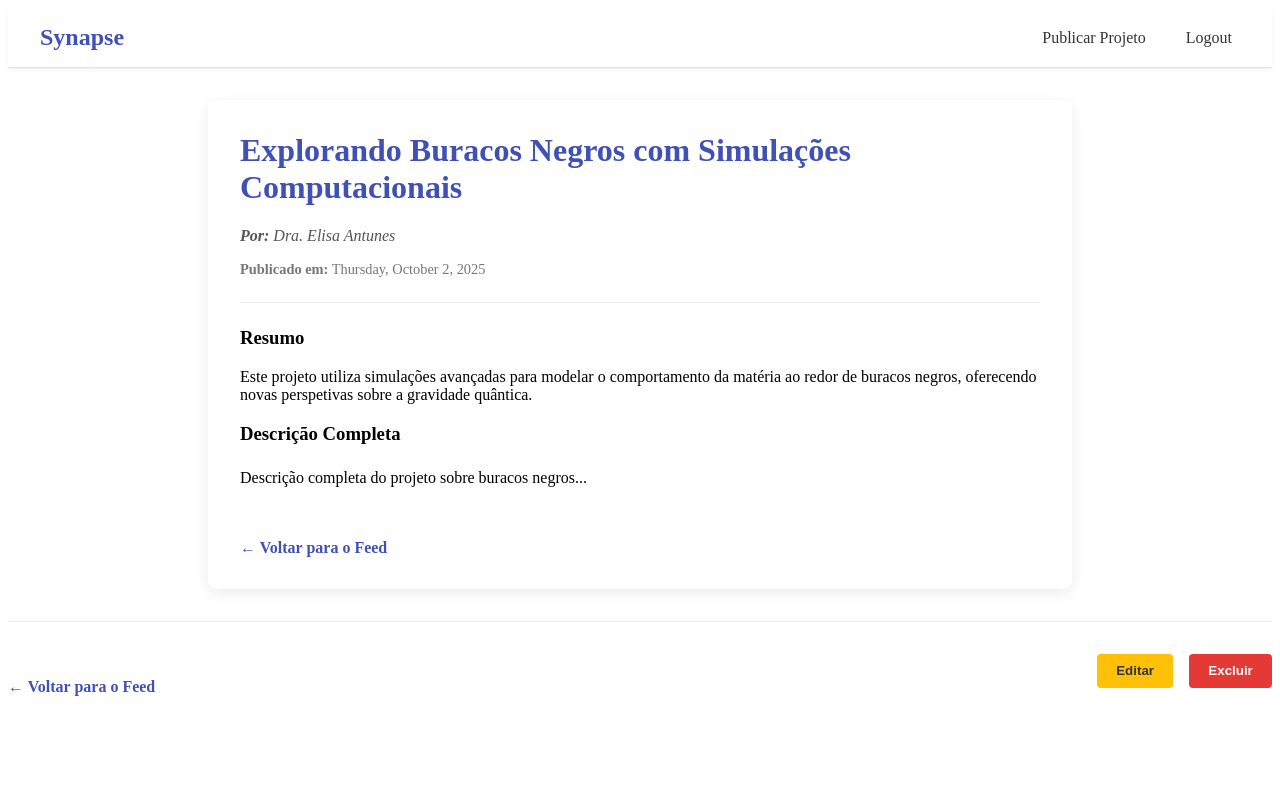
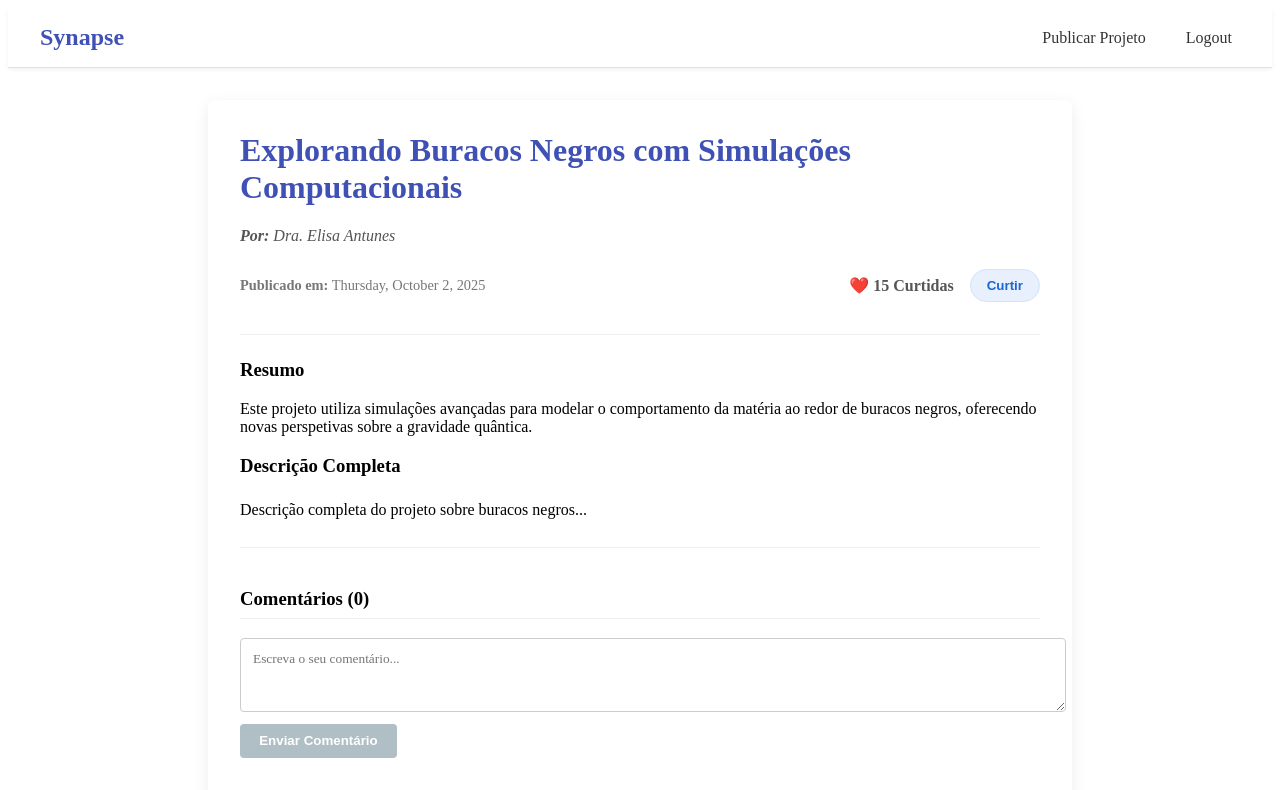
Before and after one commit to AmandaM2/synapse1, an Angular app: page /projeto/1 in a window 1280 px wide. Shown: the top 790 px of the page. Built offline with nearby package versions, Linux system fonts and the light colour scheme; sample sign-in values are in the browser's storage.

Commit message:
terminei o like e comentario

```diff
--- /dev/null
+++ b/src/app/models/comment.model.ts
@@ -0,0 +1,6 @@
+export interface Comment {
+    id: string;
+    authorName: string;
+    text: string;
+    timestamp: Date;
+  }
--- a/src/app/models/project.model.ts
+++ b/src/app/models/project.model.ts
@@ -1,3 +1,5 @@
+
+import { Comment } from "./comment.model";
 export interface Project {
     id: string; // Adicionaremos um ID único mais tarde
     title: string;
@@ -5,4 +7,6 @@ export interface Project {
     summary: string;
     description: string;
     publicationDate: Date; // Para sabermos quando foi publicado
+    likes: number;
+    comments: Comment[];
   }
--- a/src/app/pages/home/home.component.html
+++ b/src/app/pages/home/home.component.html
@@ -10,6 +10,15 @@
         Publicado em: {{ project.publicationDate | date: 'dd/MM/yyyy' }}
       </span>
       <a [routerLink]="['/projeto', project.id]" class="read-more-link">Ler Mais</a>
+      <div class="card-footer">
+        <span class="publication-date">
+          Publicado em: {{ project.publicationDate | date: 'dd/MM/yyyy' }}
+        </span>
+
+        <span class="likes-count-feed">❤️ {{ project.likes }}</span>
+
+        <a [routerLink]="['/projeto', project.id]" class="read-more-link">Ler Mais</a>
+      </div>
     </div>
   </div>
 
--- a/src/app/pages/home/home.component.scss
+++ b/src/app/pages/home/home.component.scss
@@ -81,3 +81,13 @@
       font-weight: bold;
     }
   }
+
+  // ...
+.card-footer {
+  // ... (estilos existentes)
+}
+
+.likes-count-feed {
+  font-weight: bold;
+  color: #555;
+}
--- a/src/app/pages/project-detail/project-detail.component.html
+++ b/src/app/pages/project-detail/project-detail.component.html
@@ -1,18 +1,67 @@
 <div class="detail-container">
+
   <div *ngIf="project; else notFound">
+
     <h1 class="project-title">{{ project.title }}</h1>
+
     <p class="project-authors"><strong>Por:</strong> {{ project.authors }}</p>
-      <p class="publication-date">
+
+    <div class="meta-info">
+      <span class="publication-date">
         <strong>Publicado em:</strong> {{ project.publicationDate | date: 'fullDate' }}
-      </p>
+      </span>
+      <div class="likes-section">
+        <span class="likes-count">❤️ {{ project.likes }} Curtidas</span>
+        <button *ngIf="isLoggedIn" (click)="onLike()" class="like-button">Curtir</button>
+      </div>
+    </div>
+
     <hr>
+
     <div class="project-content">
       <h3>Resumo</h3>
       <p>{{ project.summary }}</p>
       <h3>Descrição Completa</h3>
       <p class="description-text">{{ project.description }}</p>
     </div>
+
+    <hr>
+<div class="comments-section">
+  <h3>Comentários ({{ project.comments.length }})</h3>
+
+  <div *ngIf="isLoggedIn" class="comment-form-container">
+    <form [formGroup]="commentForm" (ngSubmit)="onCommentSubmit()">
+      <textarea formControlName="text" rows="3" placeholder="Escreva o seu comentário..."></textarea>
+      <button type="submit" [disabled]="commentForm.invalid">Enviar Comentário</button>
+    </form>
+  </div>
+  <p *ngIf="!isLoggedIn">
+    <a routerLink="/login">Faça login</a> para deixar um comentário.
+  </p>
+
+  <div class="comments-list">
+    <div *ngIf="project.comments.length === 0" class="no-comments">
+      Ainda não há comentários. Seja o primeiro!
+    </div>
+    <div *ngFor="let comment of project.comments" class="comment-card">
+      <p class="comment-text">{{ comment.text }}</p>
+      <div class="comment-footer">
+        <span class="comment-author"><strong>Por:</strong> {{ comment.authorName }}</span>
+        <span class="comment-date">{{ comment.timestamp | date: 'short' }}</span>
+      </div>
+    </div>
+  </div>
+</div>
+
+    <div class="actions-footer">
       <a routerLink="/" class="back-link">← Voltar para o Feed</a>
+
+      <div *ngIf="isLoggedIn" class="admin-actions">
+        <button class="action-button edit-button" [routerLink]="['/projeto', project.id, 'editar']">Editar</button>
+        <button class="action-button delete-button" (click)="onDelete()">Excluir</button>
+      </div>
+    </div>
+
   </div>
 
   <ng-template #notFound>
@@ -22,13 +71,5 @@
       <a routerLink="/" class="back-link">← Voltar para o Feed</a>
     </div>
   </ng-template>
+
 </div>
-
-  <div class="actions-footer">
-    <a routerLink="/" class="back-link">← Voltar para o Feed</a>
-
-    <div *ngIf="isLoggedIn" class="admin-actions">
-      <button class="action-button edit-button" [routerLink]="['/projeto', project?.id, 'editar']">Editar</button>
-      <button class="action-button delete-button" (click)="onDelete()">Excluir</button>
-    </div>
-</div>
--- a/src/app/pages/project-detail/project-detail.component.scss
+++ b/src/app/pages/project-detail/project-detail.component.scss
@@ -50,3 +50,53 @@
     background-color: #e53935; // Vermelho
     color: white;
   }
+
+  // ... (estilos existentes) ...
+
+.meta-info {
+  display: flex;
+  justify-content: space-between;
+  align-items: center;
+  margin: 1rem 0;
+  padding: 0.5rem 0;
+  color: #555;
+}
+
+.likes-section {
+  display: flex;
+  align-items: center;
+  gap: 1rem;
+}
+
+.likes-count {
+  font-weight: bold;
+}
+
+.like-button {
+  background-color: #e8f0fe;
+  color: #1967d2;
+  border: 1px solid #d2e3fc;
+  padding: 0.5rem 1rem;
+  border-radius: 20px;
+  cursor: pointer;
+  font-weight: bold;
+
+  &:hover {
+    background-color: #d2e3fc;
+  }
+}
+
+// ... (estilos existentes)
+.comments-section {
+  margin-top: 2.5rem;
+  h3 { border-bottom: 1px solid #eee; padding-bottom: 0.5rem; }
+}
+.comment-form-container {
+  textarea { width: 100%; padding: 0.75rem; border: 1px solid #ccc; border-radius: 4px; font-family: inherit; margin-bottom: 0.5rem; }
+  button { background-color: #3f51b5; color: white; border: none; padding: 0.6rem 1.2rem; border-radius: 4px; font-weight: bold; cursor: pointer; &:disabled { background-color: #b0bec5; cursor: not-allowed; } }
+}
+.comments-list { margin-top: 2rem; }
+.no-comments { color: #777; font-style: italic; }
+.comment-card { background-color: #f9f9f9; padding: 1rem; border-radius: 4px; margin-bottom: 1rem; }
+.comment-text { margin-top: 0; }
+.comment-footer { display: flex; justify-content: space-between; font-size: 0.8rem; color: #555; margin-top: 1rem; }
--- a/src/app/pages/project-detail/project-detail.component.ts
+++ b/src/app/pages/project-detail/project-detail.component.ts
@@ -1,22 +1,24 @@
 import { Component, OnInit } from '@angular/core';
 import { CommonModule } from '@angular/common';
-import { ActivatedRoute, RouterLink, Router } from '@angular/router'; // Importe ActivatedRoute
+import { ActivatedRoute, Router, RouterLink } from '@angular/router';
 import { ProjectService } from '../../services/project.service';
 import { Project } from '../../models/project.model';
 import { AuthService } from '../../services/auth.service';
+import { ReactiveFormsModule, FormGroup, FormControl, Validators } from '@angular/forms';
 
 @Component({
   selector: 'app-project-detail',
   standalone: true,
-  imports: [CommonModule, RouterLink],
+  imports: [CommonModule, RouterLink, ReactiveFormsModule],
   templateUrl: './project-detail.component.html',
   styleUrls: ['./project-detail.component.scss']
 })
 export class ProjectDetailComponent implements OnInit {
   project: Project | undefined;
+  commentForm!: FormGroup;
 
   constructor(
-    private route: ActivatedRoute, // Para ler os parâmetros da URL
+    private route: ActivatedRoute,
     private projectService: ProjectService,
     private authService: AuthService,
     private router: Router
@@ -27,29 +29,57 @@ export class ProjectDetailComponent implements OnInit {
   }
 
   ngOnInit(): void {
-    // Apanhamos o 'id' da URL
+    // Inicializa o formulário de comentário primeiro
+    this.commentForm = new FormGroup({
+      text: new FormControl(null, Validators.required)
+    });
+
+    // Vai buscar os dados do projeto
     const projectId = this.route.snapshot.paramMap.get('id');
     if (projectId) {
       this.project = this.projectService.getProjectById(projectId);
+
+      // ----> A CORREÇÃO PRINCIPAL ESTÁ AQUI <----
+      // Linha de segurança: Se o projeto foi encontrado mas não tem a propriedade 'comments',
+      // inicializamo-la como um array vazio para evitar erros no template.
+      if (this.project && !this.project.comments) {
+        this.project.comments = [];
+      }
     }
   }
 
   onDelete(): void {
-    // Primeiro, verificamos se temos um projeto para excluir
-    if (!this.project) {
-      return;
-    }
-
-    // Pedimos confirmação ao utilizador - uma prática CRUCIAL de UX!
-    const confirmation = confirm('Tem a certeza de que deseja excluir este projeto? Esta ação não pode ser desfeita.');
-
+    if (!this.project) return;
+    const confirmation = confirm('Tem a certeza de que deseja excluir este projeto?');
     if (confirmation) {
-      // Se o utilizador confirmar, chamamos o serviço
       this.projectService.deleteProject(this.project.id);
       alert('Projeto excluído com sucesso!');
-      // E navegamos de volta para a página inicial
       this.router.navigate(['/']);
     }
   }
 
+  onLike(): void {
+    if (this.project) {
+      this.projectService.likeProject(this.project.id);
+      this.project.likes++;
+    }
+  }
+
+  onCommentSubmit(): void {
+    if (this.commentForm.invalid || !this.project) {
+      return;
+    }
+    const commentText = this.commentForm.value.text;
+    this.projectService.addComment(this.project.id, commentText);
+
+    // Como já garantimos que this.project.comments existe, esta linha é segura.
+    this.project.comments.push({
+      id: new Date().getTime().toString(),
+      authorName: 'Utilizador Anónimo', // Numa app real, viria do AuthService
+      text: commentText,
+      timestamp: new Date()
+    });
+
+    this.commentForm.reset();
+  }
 }
--- a/src/app/services/project.service.ts
+++ b/src/app/services/project.service.ts
@@ -1,12 +1,11 @@
 import { Injectable } from '@angular/core';
-import { Project } from '../models/project.model'; // 1. Importe a nossa interface
+import { Project } from '../models/project.model';
+import { Comment } from '../models/comment.model';
 
 @Injectable({
   providedIn: 'root'
 })
 export class ProjectService {
-  // 2. Uma lista privada para guardar os projetos.
-  // Começa com um projeto de exemplo para não termos a página vazia.
   private projects: Project[] = [
     {
       id: '1',
@@ -14,54 +13,73 @@ export class ProjectService {
       authors: 'Dra. Elisa Antunes',
       summary: 'Este projeto utiliza simulações avançadas para modelar o comportamento da matéria ao redor de buracos negros, oferecendo novas perspetivas sobre a gravidade quântica.',
       description: 'Descrição completa do projeto sobre buracos negros...',
-      publicationDate: new Date()
+      publicationDate: new Date(),
+      likes: 15,
+      comments: []
     }
   ];
 
   constructor() { }
 
-  // 3. Método para obter todos os projetos
   getProjects(): Project[] {
-    // Retornamos uma cópia do array para evitar modificações acidentais
     return [...this.projects];
   }
 
-  // 4. Método para adicionar um novo projeto
   addProject(projectData: { title: string, authors: string, summary: string, description: string }): void {
     const newProject: Project = {
-      id: new Date().getTime().toString(), // Um ID único baseado no tempo atual
+      id: new Date().getTime().toString(),
       title: projectData.title,
       authors: projectData.authors,
       summary: projectData.summary,
       description: projectData.description,
-      publicationDate: new Date()
+      publicationDate: new Date(),
+      likes: 0,
+      comments: []
     };
-
-    // Adiciona o novo projeto ao início da lista (para aparecer primeiro)
     this.projects.unshift(newProject);
-
-
     console.log('Projeto adicionado!', this.projects);
   }
+
   getProjectById(id: string): Project | undefined {
     return this.projects.find(p => p.id === id);
   }
+
   deleteProject(id: string): void {
-      // O método filter() cria um novo array com todos os elementos
-      // que passam no teste. Neste caso, todos os projetos cujo ID
-      // NÃO é igual ao que queremos excluir.
     this.projects = this.projects.filter(project => project.id !== id);
     console.log('Projeto excluído. Lista atual:', this.projects);
   }
+
   updateProject(id: string, updatedData: { title: string, authors: string, summary: string, description: string }): void {
     const projectIndex = this.projects.findIndex(p => p.id === id);
     if (projectIndex > -1) {
       this.projects[projectIndex] = {
-          ...this.projects[projectIndex], // Mantém o id e a data de publicação originais
-          ...updatedData // Sobrescreve os outros campos com os novos dados
+        ...this.projects[projectIndex],
+        ...updatedData
       };
       console.log('Projeto atualizado!', this.projects[projectIndex]);
     }
   }
 
+  likeProject(id: string): void {
+    const project = this.projects.find(p => p.id === id);
+    if (project) {
+      project.likes++;
+      console.log(`Projeto ${id} curtido. Total de curtidas: ${project.likes}`);
     }
+  }
+
+  addComment(projectId: string, commentText: string): void {
+    const project = this.projects.find(p => p.id === projectId);
+    if (project) {
+      const newComment: Comment = {
+        id: new Date().getTime().toString(),
+        authorName: 'Utilizador Anónimo', // Numa app real, viria do AuthService
+        text: commentText,
+        timestamp: new Date()
+      };
+      project.comments.push(newComment);
+      console.log(`Comentário adicionado ao projeto ${projectId}`);
+    }
+  }
+
+}
```
Lines whose indentation alone changed are shown as unchanged.
